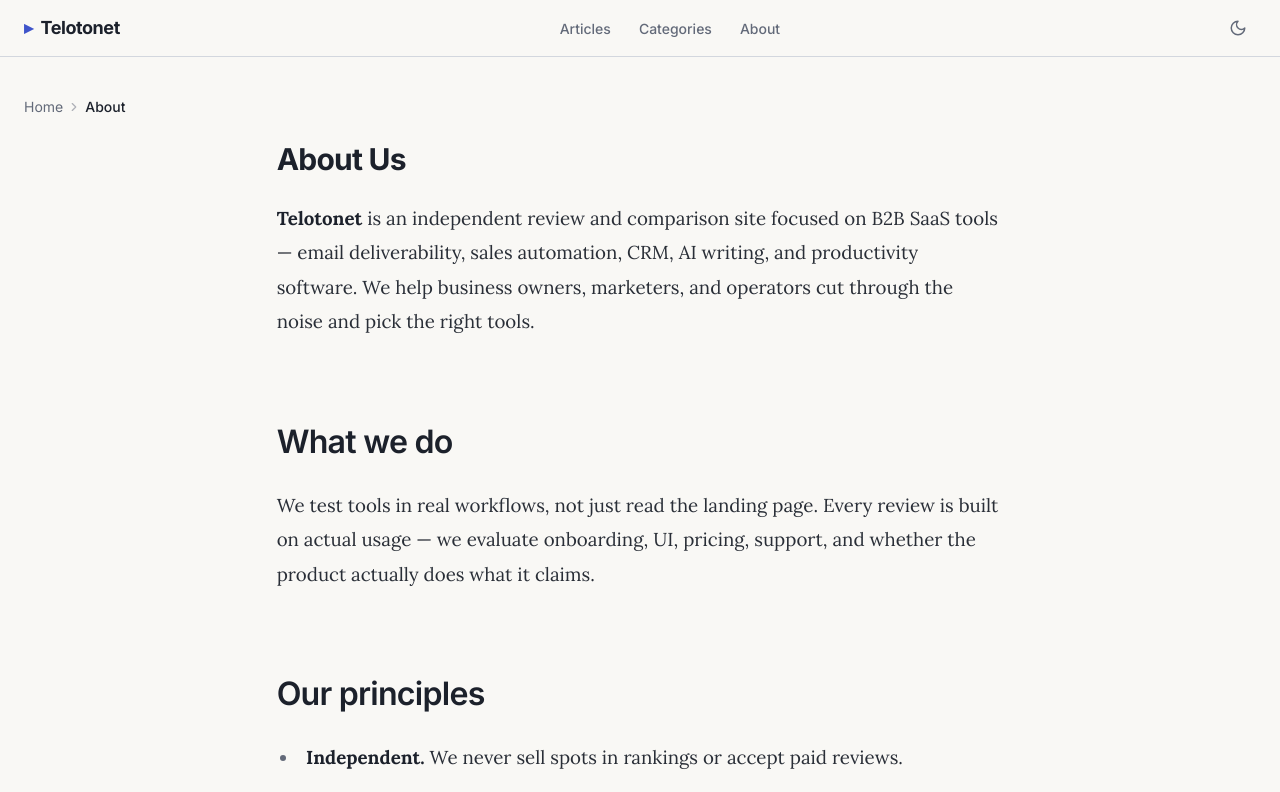
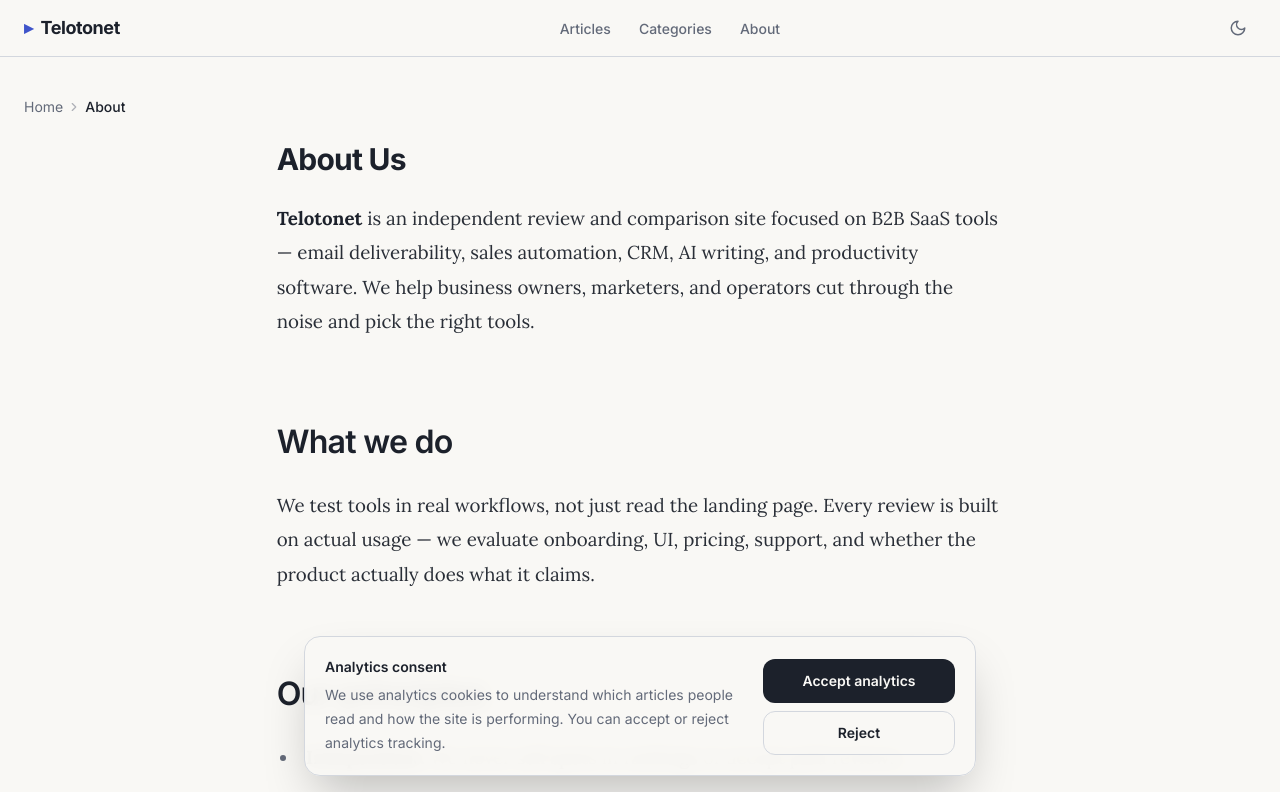
Before and after one commit to telotonet/cfpages-blog, a Next.js app: page /about in a window 1280 px wide. Shown: the top 792 px of the page. Built offline with nearby package versions, Linux system fonts and the light colour scheme; no server answers.

Commit message:
Add Google consent mode banner

```diff
--- a/app/layout.tsx
+++ b/app/layout.tsx
@@ -4,6 +4,7 @@
 import { Providers } from './providers'
 import { Header } from '@/components/layout/Header'
 import { Footer } from '@/components/layout/Footer'
+import { CookieConsentBanner } from '@/components/layout/CookieConsentBanner'
 import { buildBaseMetadata } from '@/lib/seo'
 import './globals.css'
 
@@ -29,14 +30,24 @@
       className={`${inter.variable} ${lora.variable}`}
     >
       <head>
+        <Script id="google-consent-mode" strategy="beforeInteractive">
+          {`window.dataLayer = window.dataLayer || [];
+function gtag(){dataLayer.push(arguments);}
+window.gtag = gtag;
+gtag('consent', 'default', {
+  ad_storage: 'denied',
+  analytics_storage: 'denied',
+  ad_user_data: 'denied',
+  ad_personalization: 'denied',
+  wait_for_update: 500
+});`}
+        </Script>
         <Script
           src="https://www.googletagmanager.com/gtag/js?id=G-3LEP3FRXW4"
           strategy="afterInteractive"
         />
         <Script id="google-analytics" strategy="afterInteractive">
-          {`window.dataLayer = window.dataLayer || [];
-function gtag(){dataLayer.push(arguments);}
-gtag('js', new Date());
+          {`gtag('js', new Date());
 
 gtag('config', 'G-3LEP3FRXW4');`}
         </Script>
@@ -65,6 +76,7 @@
             {children}
           </main>
           <Footer />
+          <CookieConsentBanner />
         </Providers>
       </body>
     </html>
--- /dev/null
+++ b/components/layout/CookieConsentBanner.tsx
@@ -0,0 +1,78 @@
+'use client'
+
+import { useEffect, useState } from 'react'
+
+const CONSENT_STORAGE_KEY = 'ttn_cookie_consent_v1'
+
+type ConsentState = 'granted' | 'denied'
+
+declare global {
+  interface Window {
+    gtag?: (...args: unknown[]) => void
+  }
+}
+
+function updateGoogleConsent(state: ConsentState) {
+  if (!window.gtag) return
+
+  window.gtag('consent', 'update', {
+    analytics_storage: state,
+    ad_storage: 'denied',
+    ad_user_data: 'denied',
+    ad_personalization: 'denied',
+  })
+}
+
+export function CookieConsentBanner() {
+  const [visible, setVisible] = useState(false)
+
+  useEffect(() => {
+    const saved = window.localStorage.getItem(CONSENT_STORAGE_KEY) as ConsentState | null
+
+    if (!saved) {
+      setVisible(true)
+      return
+    }
+
+    updateGoogleConsent(saved)
+  }, [])
+
+  function handleConsent(state: ConsentState) {
+    window.localStorage.setItem(CONSENT_STORAGE_KEY, state)
+    updateGoogleConsent(state)
+    setVisible(false)
+  }
+
+  if (!visible) return null
+
+  return (
+    <aside className="fixed inset-x-4 bottom-4 z-50 mx-auto max-w-2xl rounded-2xl border border-border bg-background/95 p-4 shadow-2xl backdrop-blur sm:bottom-6 sm:p-5">
+      <div className="flex flex-col gap-4 sm:flex-row sm:items-end sm:justify-between">
+        <div className="space-y-1.5">
+          <p className="font-sans text-sm font-semibold text-foreground">Analytics consent</p>
+          <p className="text-sm leading-6 text-muted-foreground">
+            We use analytics cookies to understand which articles people read and how the site is
+            performing. You can accept or reject analytics tracking.
+          </p>
+        </div>
+
+        <div className="flex flex-col gap-2 sm:min-w-48">
+          <button
+            type="button"
+            onClick={() => handleConsent('granted')}
+            className="inline-flex min-h-11 items-center justify-center rounded-xl bg-foreground px-4 py-2.5 text-sm font-semibold text-background transition-colors hover:bg-foreground/90"
+          >
+            Accept analytics
+          </button>
+          <button
+            type="button"
+            onClick={() => handleConsent('denied')}
+            className="inline-flex min-h-11 items-center justify-center rounded-xl border border-border px-4 py-2.5 text-sm font-semibold text-foreground transition-colors hover:bg-muted"
+          >
+            Reject
+          </button>
+        </div>
+      </div>
+    </aside>
+  )
+}
```
